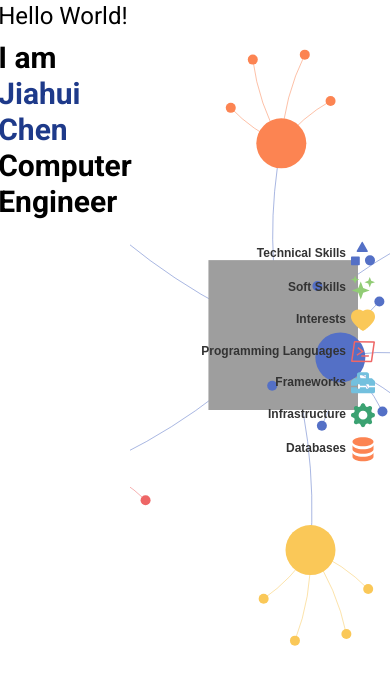
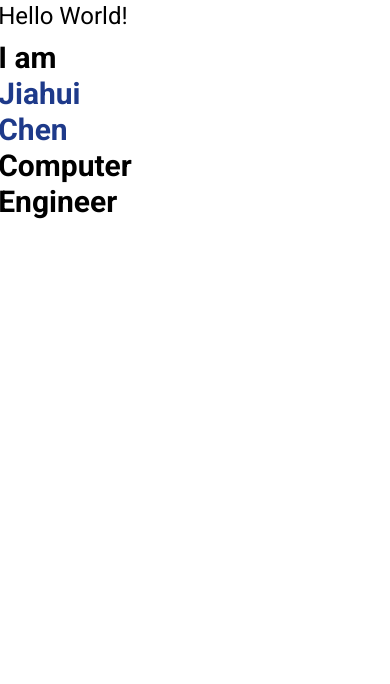
Before and after one commit to JiahuiChen99/HelloWorld2, a React (Create React App) app: page / in a window 390 px wide. Shown: the top 684 px of the page. Built offline with nearby package versions, Linux system fonts and the light colour scheme.

Commit message:
#3 feat: responsive graph

```diff
--- a/src/Components/HomePage/HeroBanner.tsx
+++ b/src/Components/HomePage/HeroBanner.tsx
@@ -54,7 +54,7 @@ function HeroBanner() {
             </div>
 
             {/* Graph */}
-            <div className="flex w-8/12 h-full" id="graph"/>
+            <div className="hidden md:flex w-8/12 h-full" id="graph"/>
         </section>
     )
 }
```
